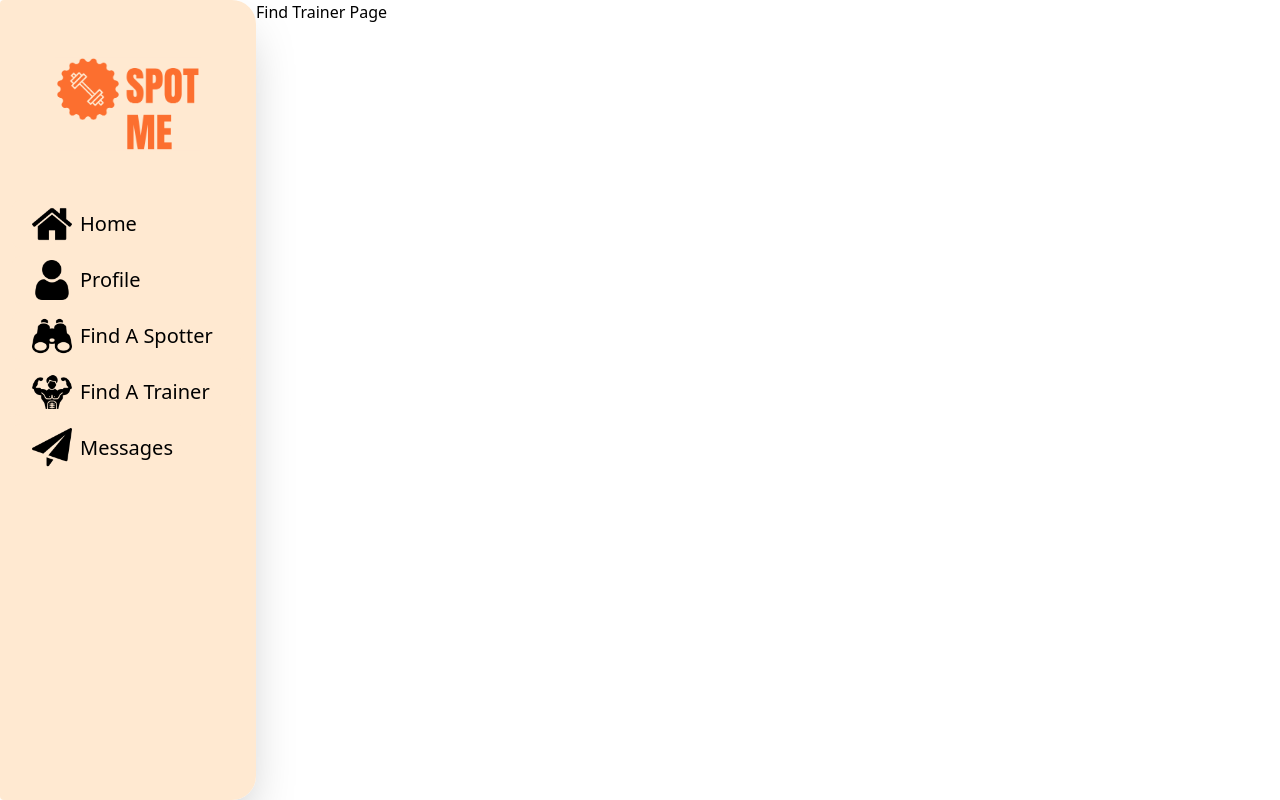
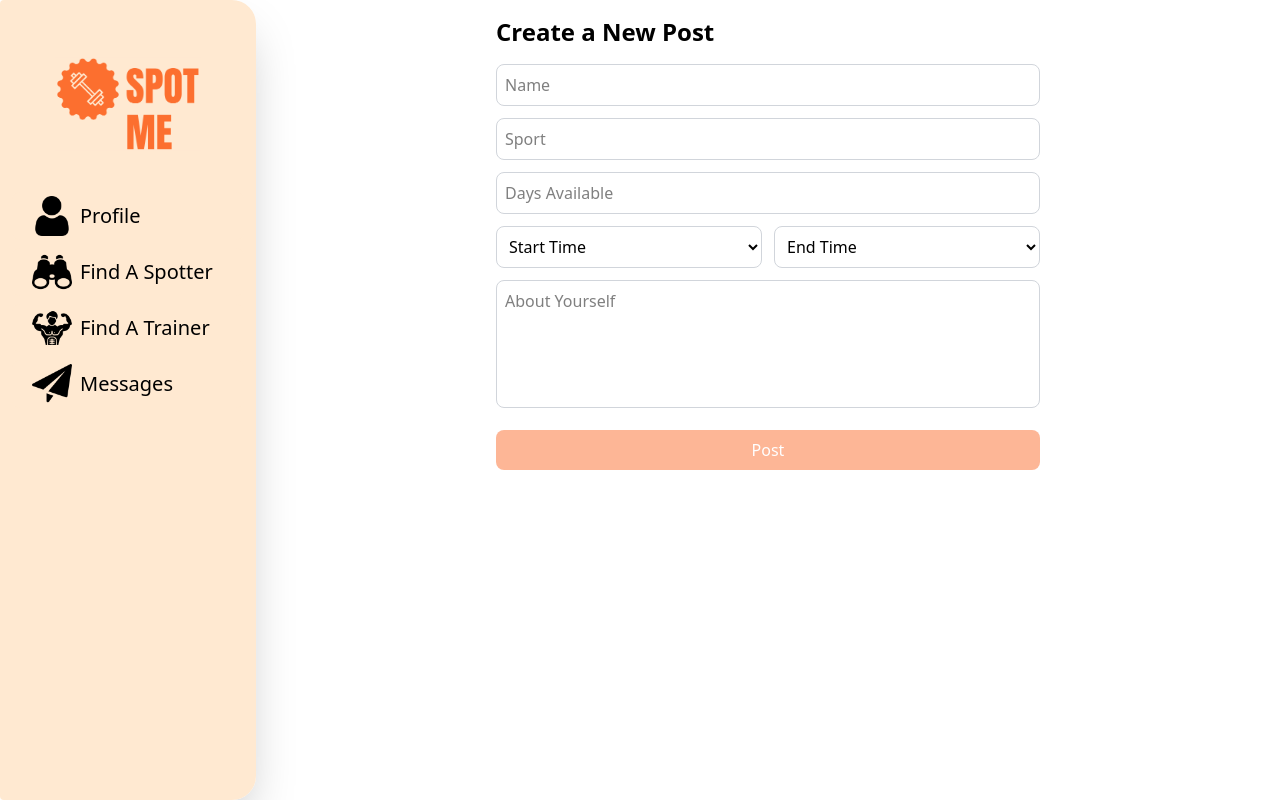
Before and after one commit to santimm44/new-front-end, a Next.js app: page /FindTrainer in a window 1280 px wide. Built offline with nearby package versions, Linux system fonts and the light colour scheme.

Commit message:
Changes to the layout

```diff
--- a/src/app/(pages)/FindTrainer/page.tsx
+++ b/src/app/(pages)/FindTrainer/page.tsx
@@ -1,8 +1,27 @@
+import FindTrainer from '@/components/FindTrainer'
 import React from 'react'
 
 const page = () => {
+
+  //Get user informattion
+  // IsTrainer || IsSpotter
+  // If Spotter - Spotter Sees Sport Selection
+  // From front end send to backend the sport selected
+    // Spotter's form will ask for sport and other preferences like locations, distance, et cetera
+  // If Trainer - Trainer sees Create New Post
+    // Options to include
+      // Dropdown - Paid or Free or Open to Discuss
+      // Input - Gym location
+    // Options to remove
+      // start time
+      // end time
+
+
   return (
-    <div>Find Trainer Page</div>
+    <div>
+      {}
+      <FindTrainer/>
+    </div>
   )
 }
 
--- a/src/app/(pages)/Home/page.tsx
+++ /dev/null
@@ -1,9 +0,0 @@
-import React from 'react'
-
-const page = () => {
-  return (
-    <div>Home Page</div>
-  )
-}
-
-export default page
--- a/src/components/FindTrainer.tsx
+++ b/src/components/FindTrainer.tsx
@@ -0,0 +1,164 @@
+"use client";
+
+import { getProfileItemsByUser } from "@/lib/DataServices";
+import { useEffect, useState } from "react";
+import ProfilePicture from "@/assets/Stock_Profile-removebg-preview.png";
+import Image from "next/image";
+import { IMatchPost } from "@/lib/Interfaces";
+
+
+const hours = Array.from({ length: 24 }, (_, i) => `${i.toString().padStart(2, '0')}:00`); // Change to AM and PM format
+
+const FindTrainer = () => {
+  const [user, setUser] = useState<IMatchPost | null>(null);
+  const [myName, setMyName] = useState("");
+  const [content, setContent] = useState("");
+  const [sport, setSport] = useState("");
+  const [date, setDate] = useState("");
+  const [startTime, setStartTime] = useState("");
+  const [endTime, setEndTime] = useState("");
+  const [loading, setLoading] = useState(false);
+
+  useEffect(() => {
+    const fetchUser = async () => {
+      const token = localStorage.getItem("token");
+      const emailOrUsername = localStorage.getItem("userEmailOrUsername");
+
+      if (token && emailOrUsername) {
+        const data = await getProfileItemsByUser(emailOrUsername, token);
+        setUser(data);
+      }
+    };
+
+    fetchUser();
+  }, []);
+
+  const handlePost = async () => {
+    if (!user) return;
+
+    const newPost = {
+      username: user.username,
+      profilePicture: user.profilePicture,
+      userLocation: user.userLocationPublic ? user.userLocation : "Private",
+      myName,
+      content,
+      sport,
+      date,
+      time: `${startTime} - ${endTime}`,
+      createdAt: new Date().toISOString(),
+    };
+
+    try {
+      setLoading(true);
+      const response = await fetch("", { // Fill in when the backend is complete
+        method: "POST",
+        headers: {
+          "Content-Type": "application/json",
+        },
+        body: JSON.stringify(newPost),
+      });
+
+      if (!response.ok) throw new Error("Failed to post");
+      console.log("Post saved!");
+
+
+      setMyName("");
+      setContent("");
+      setSport("");
+      setDate("");
+      setStartTime("");
+      setEndTime("");
+    } catch (error) {
+      console.error("Error posting:", error);
+    } finally {
+      setLoading(false);
+    }
+  };
+
+  return (
+    <div className="p-4 max-w-xl mx-auto">
+      <h1 className="text-2xl font-semibold mb-4">Create a New Post</h1>
+
+      {user && (
+        <div className="flex items-center gap-4 mb-4">
+          <Image
+            src={ProfilePicture}
+            alt="Profile"
+            className="w-12 h-12 rounded-full object-cover"
+          />
+          <div>
+            <p className="font-medium">{user.username}</p>
+            <p className="text-sm text-gray-500">
+              {user.userLocationPublic ? user.userLocation : "Private Location"}
+            </p>
+          </div>
+        </div>
+      )}
+
+      <input
+        type="text"
+        placeholder="Name"
+        className="w-full border border-gray-300 rounded-lg p-2 mb-3"
+        value={myName}
+        onChange={(e) => setMyName(e.target.value)}
+      />
+
+      <input
+        type="text"
+        placeholder="Sport"
+        className="w-full border border-gray-300 rounded-lg p-2 mb-3"
+        value={sport}
+        onChange={(e) => setSport(e.target.value)}
+      />
+
+      <input
+        type="text"
+        placeholder="Days Available"
+        className="w-full border border-gray-300 rounded-lg p-2 mb-3"
+        value={date}
+        onChange={(e) => setDate(e.target.value)}
+      />
+
+      <div className="flex gap-3 mb-3">
+        <select
+          className="w-1/2 border border-gray-300 rounded-lg p-2"
+          value={startTime}
+          onChange={(e) => setStartTime(e.target.value)}
+        >
+          <option value="">Start Time</option>
+          {hours.map((hour) => (
+            <option key={hour} value={hour}>{hour}</option>
+          ))}
+        </select>
+
+        <select
+          className="w-1/2 border border-gray-300 rounded-lg p-2"
+          value={endTime}
+          onChange={(e) => setEndTime(e.target.value)}
+        >
+          <option value="">End Time</option>
+          {hours.map((hour) => (
+            <option key={hour} value={hour}>{hour}</option>
+          ))}
+        </select>
+      </div>
+
+      <textarea
+        placeholder="About Yourself"
+        className="w-full border border-gray-300 rounded-lg p-2 h-32 resize-none mb-4"
+        value={content}
+        onChange={(e) => setContent(e.target.value)}
+      />
+
+      <button
+        onClick={handlePost}
+        className="w-full bg-[#FC6F2F] text-white py-2 rounded-lg disabled:opacity-50"
+        disabled={loading || !myName || !content || !startTime || !endTime || !date}
+      >
+        {loading ? "Posting..." : "Post"}
+      </button>
+    </div>
+  );
+}
+
+export default FindTrainer;
--- a/src/components/NavigationCard.tsx
+++ b/src/components/NavigationCard.tsx
@@ -9,7 +9,7 @@ import {
 import Logo from "@/assets/spot-me-high-resolution-logo.png";
 import Image from "next/image";
 import { Menu, X } from "lucide-react"; // Import icons for mobile toggle
-import HomeIcon from "@/assets/home.png";
+
 import UserIcon from "@/assets/user.png";
 import SpotterIcon from "@/assets/binoculars.png";
 import TrainerIcon from "@/assets/muscle.png";
@@ -42,9 +42,7 @@ const NavigationCard = () => {
     router.push('/FindTrainer');
   }
 
-  const handleOpenHome = () => {
-    router.push('/Home');
-  }
+
 
   return (
     <>
@@ -75,16 +73,7 @@ const NavigationCard = () => {
           </div>
           <SidebarItems className="flex-grow">
             <SidebarItemGroup className="flex flex-col h-full justify-start">
-              <SidebarItem
-                href="#"
-                className="[&:hover]:bg-white !text-black text-xl bg-[#FFE9D1]  hover:!text-[#FC6F2F] hover:text-2xl h-[48px] mt-2"
-                onClick={() => handleOpenHome()}
-              >
-                <div className="flex items-center">
-                    <Image className="h-10 w-10 mr-2" src={HomeIcon} alt='Home Icon' />
-                    Home
-                </div>
-              </SidebarItem>
+
               <SidebarItem
                 href="#"
                 className="[&:hover]:bg-white !text-black text-xl bg-[#FFE9D1] hover:!text-[#FC6F2F] hover:text-2xl h-[48px]"
```
